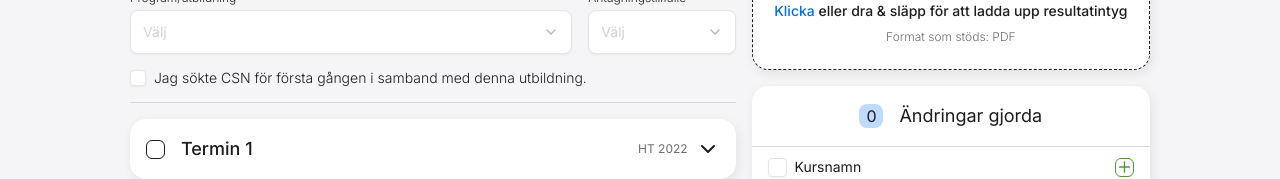
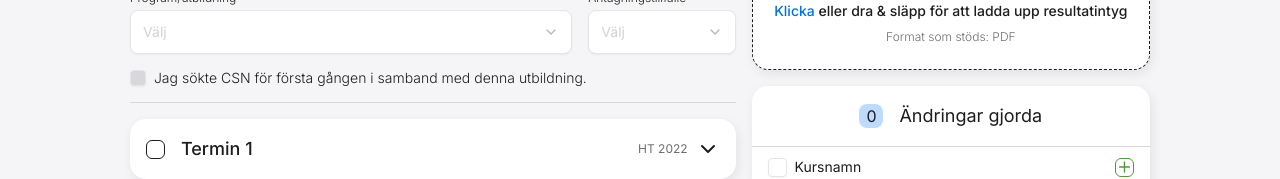
Before and after one commit to Djurson/studydash, a Next.js app: page /results in a window 1280 px wide. Shown: the part 233-412 px from the top of the page. Built offline with nearby package versions, Linux system fonts and the light colour scheme; a web font is replaced by a local one.

Commit message:
Update page.tsx

```diff
--- a/app/results/page.tsx
+++ b/app/results/page.tsx
@@ -113,7 +113,7 @@ export default function Page() {
               </div>
             </div>
             <div className="flex gap-2 items-center">
-              <Checkbox id="terms1" className="bg-accent" />
+              <Checkbox id="terms1" className="!bg-accent-disabled" />
               <div className="grid gap-1.5 leading-none">
                 <label htmlFor="terms1" className="text-sm font-light leading-none peer-disabled:cursor-not-allowed peer-disabled:opacity-70">
                   Jag sökte CSN för första gången i samband med denna utbildning.
```
